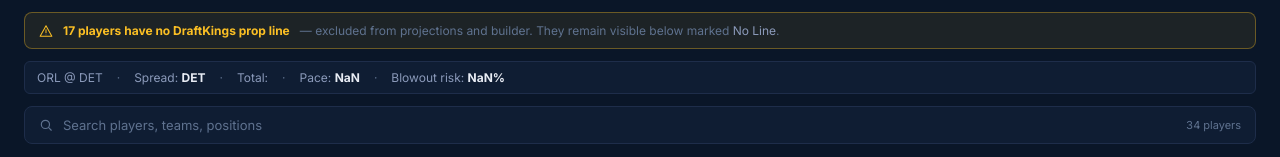
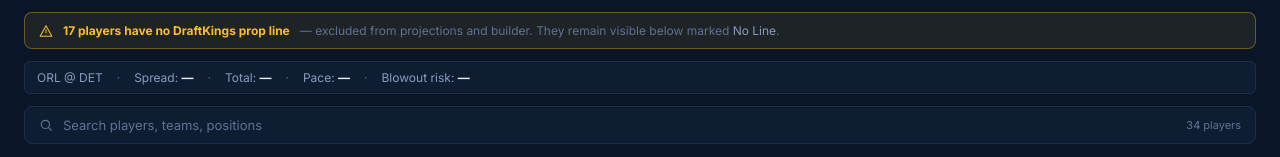
Before and after one commit to altapicks/APV1, a React (Vite) app: page / in a window 1280 px wide. Both pictures are taken after a click on the button 692 px from the left and 29 px from the top of the page. Shown: the part 256-413 px from the top of the page. Built offline with nearby package versions, Linux system fonts and the light colour scheme.

Commit message:
Update App.jsx

```diff
--- a/App.jsx
+++ b/App.jsx
@@ -2945,19 +2945,32 @@
         <span style={{ color: 'var(--text-dim)' }}>— excluded from projections and builder. They remain visible below marked <span style={{ color: 'var(--text-muted)' }}>No Line</span>.</span>
       </div>
     )}
-    {gameInfo && (
+    {gameInfo && (() => {
+      const hk = (gameInfo.home || '').toLowerCase();
+      const ak = (gameInfo.away || '').toLowerCase();
+      const spread   = gameInfo[`spread_${hk}`];
+      const paceH    = gameInfo[`pace_${hk}`];
+      const paceA    = gameInfo[`pace_${ak}`];
+      const blowoutH = gameInfo[`blowout_risk_${hk}`];
+      const fav      = Number.isFinite(spread) ? (spread < 0 ? gameInfo.home : gameInfo.away) : null;
+      const hasSpread  = Number.isFinite(spread);
+      const hasTotal   = Number.isFinite(gameInfo.total);
+      const hasPace    = Number.isFinite(paceH) && Number.isFinite(paceA);
+      const hasBlowout = Number.isFinite(blowoutH);
+      return (
         <div style={{ padding: '8px 12px', marginBottom: 12, background: 'var(--card)', border: '1px solid var(--border)', borderRadius: 6, fontSize: 12, color: 'var(--text-muted)', display: 'flex', gap: 14, flexWrap: 'wrap' }}>
           <span>{gameInfo.away} @ {gameInfo.home}</span>
           <span style={{ color: 'var(--text-dim)' }}>·</span>
-        <span>Spread: <strong style={{ color: 'var(--text)' }}>{gameInfo.home} {gameInfo.spread_okc > 0 ? '+' : ''}{gameInfo.spread_okc}</strong></span>
+          <span>Spread: <strong style={{ color: 'var(--text)' }}>{hasSpread ? `${fav} ${Math.abs(spread)}` : '—'}</strong></span>
           <span style={{ color: 'var(--text-dim)' }}>·</span>
-        <span>Total: <strong style={{ color: 'var(--text)' }}>{gameInfo.total}</strong></span>
+          <span>Total: <strong style={{ color: 'var(--text)' }}>{hasTotal ? gameInfo.total : '—'}</strong></span>
           <span style={{ color: 'var(--text-dim)' }}>·</span>
-        <span>Pace: <strong style={{ color: 'var(--text)' }}>{((gameInfo.pace_okc + gameInfo.pace_phx) / 2).toFixed(1)}</strong></span>
+          <span>Pace: <strong style={{ color: 'var(--text)' }}>{hasPace ? ((paceH + paceA) / 2).toFixed(1) : '—'}</strong></span>
           <span style={{ color: 'var(--text-dim)' }}>·</span>
-        <span title="Probability the game becomes a blowout — affects starter minutes">Blowout risk: <strong style={{ color: gameInfo.blowout_risk_okc > 0.6 ? 'var(--amber)' : 'var(--text)' }}>{Math.round(gameInfo.blowout_risk_okc * 100)}%</strong></span>
-      </div>
-    )}
+          <span title="Probability the game becomes a blowout — affects starter minutes">Blowout risk: <strong style={{ color: hasBlowout && blowoutH > 0.6 ? 'var(--amber)' : 'var(--text)' }}>{hasBlowout ? `${Math.round(blowoutH * 100)}%` : '—'}</strong></span>
+        </div>
+      );
+    })()}
     <SearchBar value={q} onChange={setQ} placeholder="Search players, teams, positions" total={pw.length} filtered={pwFiltered.length} />
     <div className="table-wrap"><table><thead><tr>
       <th>#</th><th></th><S label="Player" colKey="name" /><th>Team</th><th>Pos</th>
```
Lines whose indentation alone changed are shown as unchanged.
